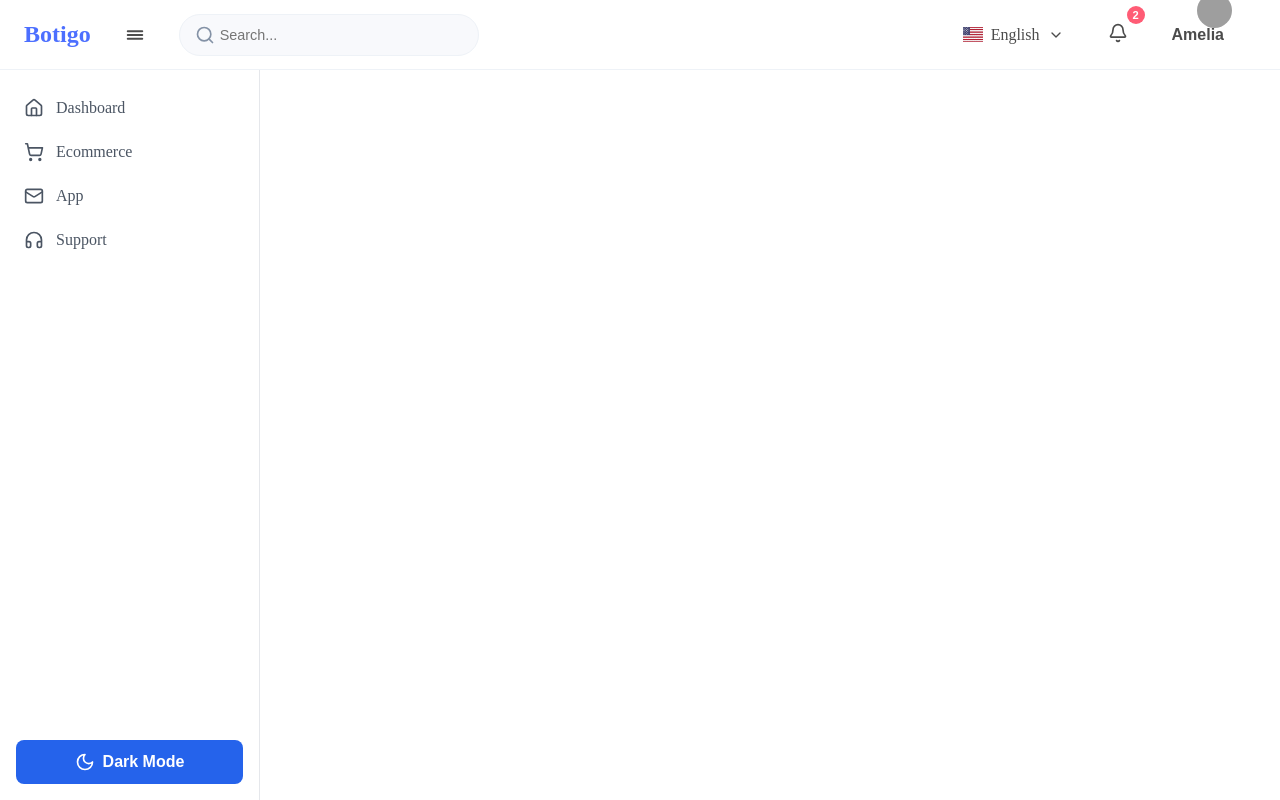
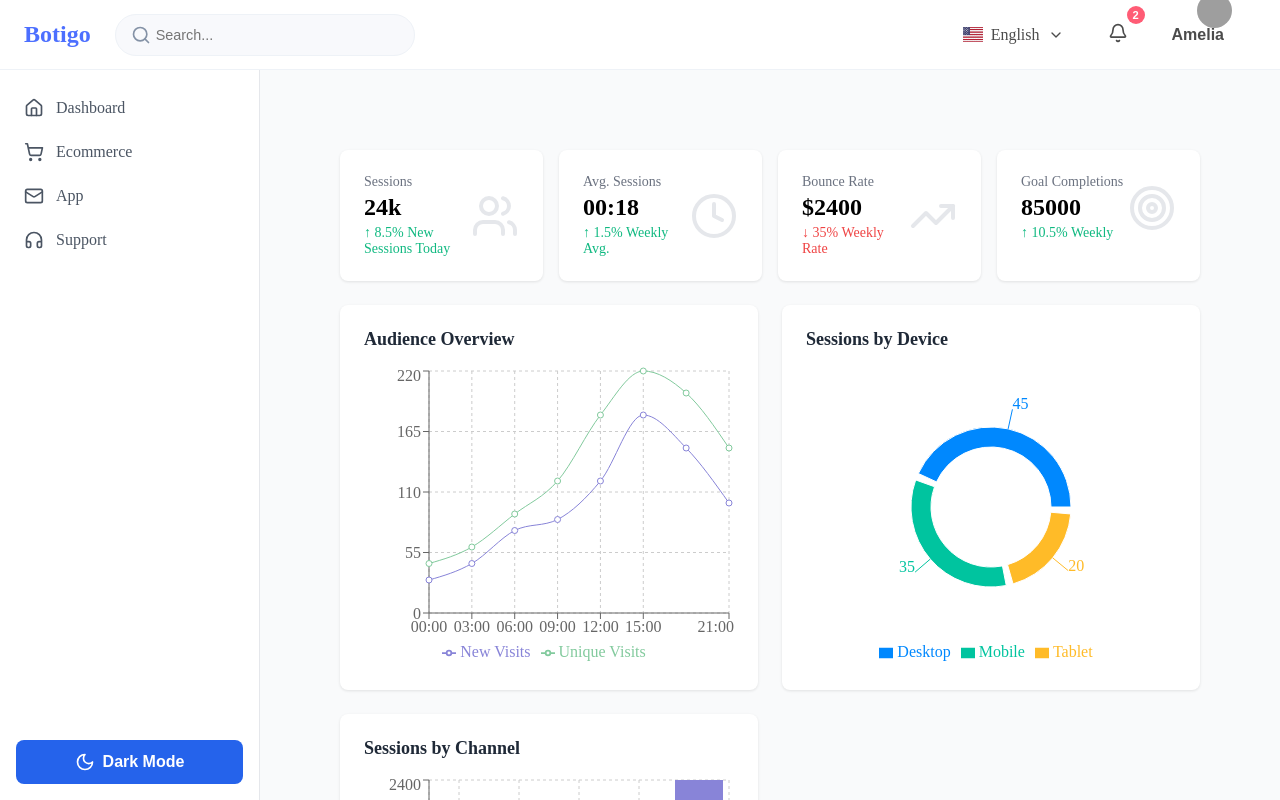
Before and after one commit to Bonaeineza31/Shopping-website, a React (Vite) app in the folder assignment/reactwebsite/: page /dashboard in a window 1280 px wide. Shown: the top 800 px of the page. Built offline with nearby package versions, Linux system fonts and the light colour scheme; grey boxes are pictures that could not be loaded.

Commit message:
added the dashboard

```diff
--- a/assignment/reactwebsite/package.json
+++ b/assignment/reactwebsite/package.json
@@ -16,7 +16,7 @@
     "react-dom": "^18.3.1",
     "react-hook-form": "^7.54.2",
     "react-icons": "^5.4.0",
-    "react-router-dom": "^7.1.3",
+    "react-router-dom": "^7.1.5",
     "recharts": "^2.15.1"
   },
   "devDependencies": {
--- a/assignment/reactwebsite/src/App.jsx
+++ b/assignment/reactwebsite/src/App.jsx
@@ -1,5 +1,5 @@
 import React from 'react'
-import { Routes, Route } from 'react-router-dom'
+import { Routes, Route, BrowserRouter } from 'react-router-dom'
 import Layout from './components/Layout'
 import Home from './components/Home.jsx'
 import Shop from './components/Shop'
@@ -13,11 +13,13 @@ import ProductCard from './components/ProductCard.jsx'
 import HomeProduct from'./components/HomeProduct'
 import Dashboardlayout from './Dashboard/Dashboardlayout.jsx'
 import DashboardView from './Dashboard/DashboardView'
+import Example from './Dashboard/DashboardView'
 
 
 function App() {
   return (
-    <Routes>..
+    <BrowserRouter>
+     <Routes>
       <Route path="/" element={<Layout />}>
         <Route index element={<Home />} />
         <Route path="/Contact" element={<Contact />} />
@@ -30,11 +32,13 @@ function App() {
         <Route path="category/:id" element={<SinglePage/>} />
         <Route path="/" element={<Dashboardlayout />} />
         <Route index element={<DashboardView />} />
-       </Route>
-       <Route path="/" element={<Dashboardlayout />}>
-        <Route path='/dashboard' index element={<DashboardView />} />
         </Route>
+        <Route path="/" element={<Dashboardlayout />}>
+        <Route path="/dashboard" index element={<DashboardView/>} />
+  </Route>
     </Routes>
+    </BrowserRouter>
+
   );
 }
 
--- a/assignment/reactwebsite/src/Dashboard/DashboardView.jsx
+++ b/assignment/reactwebsite/src/Dashboard/DashboardView.jsx
@@ -1,12 +1,150 @@
-import React from 'react'
+import React from 'react';
+import { LineChart, Line, XAxis, YAxis, CartesianGrid, Tooltip, Legend, ResponsiveContainer, PieChart, Pie, Cell, BarChart, Bar } from 'recharts';
+import { Users, Clock, TrendingUp, Target } from 'lucide-react';
+import './dashboard-styles/dashboardview.css'
 
-function DashboardView(){
+// Sample data
+const visitData = [
+  { time: '00:00', newVisits: 30, uniqueVisits: 45 },
+  { time: '03:00', newVisits: 45, uniqueVisits: 60 },
+  { time: '06:00', newVisits: 75, uniqueVisits: 90 },
+  { time: '09:00', newVisits: 85, uniqueVisits: 120 },
+  { time: '12:00', newVisits: 120, uniqueVisits: 180 },
+  { time: '15:00', newVisits: 180, uniqueVisits: 220 },
+  { time: '18:00', newVisits: 150, uniqueVisits: 200 },
+  { time: '21:00', newVisits: 100, uniqueVisits: 150 },
+];
 
-    return(
-        <>
-        <div> Dashboard View</div>
-        </>
-    )
-}
+const deviceData = [
+  { name: 'Desktop', value: 45 },
+  { name: 'Mobile', value: 35 },
+  { name: 'Tablet', value: 20 },
+];
+
+const channelData = [
+  { name: 'Email', value: 1200 },
+  { name: 'Referral', value: 2100 },
+  { name: 'Organic', value: 1500 },
+  { name: 'Direct', value: 1800 },
+  { name: 'Campaign', value: 2400 },
+];
+
+const COLORS = ['#0088FE', '#00C49F', '#FFBB28', '#FF8042', '#8884d8'];
+
+const DashboardView = () => {
+  return (
+    <div className="dashboard-wrapper">
+      {/* Metrics Cards */}
+      <div className="metrics-grid">
+        <div className="metric-card">
+          <div className="metric-content">
+            <div className="metric-info">
+              <p className="metric-label">Sessions</p>
+              <h3 className="metric-value">24k</h3>
+              <p className="metric-change positive">↑ 8.5% New Sessions Today</p>
+            </div>
+            <Users className="metric-icon" />
+          </div>
+        </div>
+
+        <div className="metric-card">
+          <div className="metric-content">
+            <div className="metric-info">
+              <p className="metric-label">Avg. Sessions</p>
+              <h3 className="metric-value">00:18</h3>
+              <p className="metric-change positive">↑ 1.5% Weekly Avg.</p>
+            </div>
+            <Clock className="metric-icon" />
+          </div>
+        </div>
+
+        <div className="metric-card">
+          <div className="metric-content">
+            <div className="metric-info">
+              <p className="metric-label">Bounce Rate</p>
+              <h3 className="metric-value">$2400</h3>
+              <p className="metric-change negative">↓ 35% Weekly Rate</p>
+            </div>
+            <TrendingUp className="metric-icon" />
+          </div>
+        </div>
+
+        <div className="metric-card">
+          <div className="metric-content">
+            <div className="metric-info">
+              <p className="metric-label">Goal Completions</p>
+              <h3 className="metric-value">85000</h3>
+              <p className="metric-change positive">↑ 10.5% Weekly</p>
+            </div>
+            <Target className="metric-icon" />
+          </div>
+        </div>
+      </div>
+
+      {/* Charts Grid */}
+      <div className="charts-grid">
+        {/* Audience Overview */}
+        <div className="chart-card">
+          <h3 className="chart-title">Audience Overview</h3>
+          <ResponsiveContainer width="100%" height={300}>
+            <LineChart data={visitData}>
+              <CartesianGrid strokeDasharray="3 3" />
+              <XAxis dataKey="time" />
+              <YAxis />
+              <Tooltip />
+              <Legend />
+              <Line type="monotone" dataKey="newVisits" stroke="#8884d8" name="New Visits" />
+              <Line type="monotone" dataKey="uniqueVisits" stroke="#82ca9d" name="Unique Visits" />
+            </LineChart>
+          </ResponsiveContainer>
+        </div>
+
+        {/* Sessions by Device */}
+        <div className="chart-card">
+          <h3 className="chart-title">Sessions by Device</h3>
+          <ResponsiveContainer width="100%" height={300}>
+            <PieChart>
+              <Pie
+                data={deviceData}
+                cx="50%"
+                cy="50%"
+                innerRadius={60}
+                outerRadius={80}
+                fill="#8884d8"
+                paddingAngle={5}
+                dataKey="value"
+                label
+              >
+                {deviceData.map((entry, index) => (
+                  <Cell key={`cell-${index}`} fill={COLORS[index % COLORS.length]} />
+                ))}
+              </Pie>
+              <Tooltip />
+              <Legend />
+            </PieChart>
+          </ResponsiveContainer>
+        </div>
+
+        {/* Sessions by Channel */}
+        <div className="chart-card">
+          <h3 className="chart-title">Sessions by Channel</h3>
+          <ResponsiveContainer width="100%" height={300}>
+            <BarChart data={channelData}>
+              <CartesianGrid strokeDasharray="3 3" />
+              <XAxis dataKey="name" />
+              <YAxis />
+              <Tooltip />
+              <Bar dataKey="value" fill="#8884d8">
+                {channelData.map((entry, index) => (
+                  <Cell key={index} fill={COLORS[index % COLORS.length]} />
+                ))}
+              </Bar>
+            </BarChart>
+          </ResponsiveContainer>
+        </div>
+      </div>
+    </div>
+  );
+};
 
 export default DashboardView;
--- a/assignment/reactwebsite/src/Dashboard/Dashboardlayout.jsx
+++ b/assignment/reactwebsite/src/Dashboard/Dashboardlayout.jsx
@@ -4,19 +4,21 @@ import Dashboardnavbar from '../Dashboard/Dashboardnavbar';
 import Sidebar from '../Dashboard/Sidebar';
 
 const Dashboardlayout = () => {
-  const [SidebarOpen, setSidebarOpen] = useState(true);
+  const [sidebarOpen, setSidebarOpen] = useState(true);
 
   const toggleSidebar = () => {
-    setSidebarOpen(!SidebarOpen);
+    setSidebarOpen(!sidebarOpen);
   };
 
   return (
-    <div className="dashboard-container">
-      <Dashboardnavbar toggleSidebar={toggleSidebar} isSidebarOpen={SidebarOpen} />
-      <Sidebar isOpen={SidebarOpen} />
-      <main className={`dashboard-content ${SidebarOpen ? 'Sidebar-open' : ''}`}>
-        <Outlet />
-      </main>
+    <div className="dashboard-wrapper">
+      <Dashboardnavbar onToggle={toggleSidebar} />
+      <div className="dashboard-container">
+        <Sidebar isOpen={sidebarOpen} />
+        <main className={`main-content ${sidebarOpen ? 'sidebar-open' : ''}`}>
+          <Outlet />
+        </main>
+      </div>
     </div>
   );
 };
--- a/assignment/reactwebsite/src/Dashboard/Dashboardnavbar.jsx
+++ b/assignment/reactwebsite/src/Dashboard/Dashboardnavbar.jsx
@@ -1,5 +1,5 @@
 import React, { useState } from 'react';
-import { Bell, Globe, Search, ChevronDown, User, Wallet, Settings, Lock, LogOut , X} from 'lucide-react';
+import { Bell, Globe, Search, ChevronDown, User, Wallet, Settings, Lock, LogOut,  X}  from 'lucide-react';
 import usflag from './pics/Screenshot 2025-02-12 152933.png'
 import pp3 from './pics/pp3.jpg'
 import './dashboard-styles/dashboardnavbar.css'
@@ -35,12 +35,12 @@ const Dashboardnavbar = ({ toggleSidebar, isSidebarOpen }) => {
           <h1 className="logo-text">Botigo</h1>
         </div>
 
-        <button
+        {/* <button
           className="menu-toggle"
           onClick={toggleSidebar}
         >
           {isSidebarOpen ? <IoReorderThree size={24} /> : <Menu size={24} />}
-        </button>
+        </button> */}
 
         <div className="search-container">
           <input
--- a/assignment/reactwebsite/src/Dashboard/dashboard-styles/dashboardnavbar.css
+++ b/assignment/reactwebsite/src/Dashboard/dashboard-styles/dashboardnavbar.css
@@ -24,7 +24,7 @@
     justify-content: center;
     background: none;
     border: none;
-    padding: 0.5rem;
+    padding: 20px;
     cursor: pointer;
     color: #4b4b4b;
     border-radius: 0.375rem;
--- /dev/null
+++ b/assignment/reactwebsite/src/Dashboard/dashboard-styles/dashboardview.css
@@ -0,0 +1,119 @@
+.dashboard-wrapper {
+    padding: 1.5rem;
+    background-color: #f9fafb;
+    min-height: 100vh;
+  }
+
+  /* Metrics Grid */
+  .metrics-grid {
+    display: grid;
+    grid-template-columns: repeat(1, 1fr);
+    gap: 1rem;
+    margin-bottom: 1.5rem;
+  }
+
+  @media (min-width: 768px) {
+    .metrics-grid {
+      grid-template-columns: repeat(2, 1fr);
+    }
+  }
+
+  @media (min-width: 1024px) {
+    .metrics-grid {
+      grid-template-columns: repeat(4, 1fr);
+    }
+  }
+
+  .metric-card {
+    background-color: white;
+    border-radius: 0.5rem;
+    box-shadow: 0 1px 3px rgba(0, 0, 0, 0.1);
+    padding: 1.5rem;
+  }
+
+  .metric-content {
+    display: flex;
+    align-items: center;
+    justify-content: space-between;
+  }
+
+  .metric-info {
+    flex: 1;
+  }
+
+  .metric-label {
+    color: #6b7280;
+    font-size: 0.875rem;
+    margin-bottom: 0.25rem;
+  }
+
+  .metric-value {
+    font-size: 1.5rem;
+    font-weight: 700;
+    margin: 0.25rem 0;
+  }
+
+  .metric-change {
+    font-size: 0.875rem;
+  }
+
+  .metric-change.positive {
+    color: #10b981;
+  }
+
+  .metric-change.negative {
+    color: #ef4444;
+  }
+
+  .metric-icon {
+    width: 3rem;
+    height: 3rem;
+    color: #e5e7eb;
+  }
+
+  /* Charts Grid */
+  .charts-grid {
+    display: grid;
+    grid-template-columns: 1fr;
+    gap: 1.5rem;
+  }
+
+  @media (min-width: 1024px) {
+    .charts-grid {
+      grid-template-columns: repeat(2, 1fr);
+    }
+  }
+
+  .chart-card {
+    background-color: white;
+    border-radius: 0.5rem;
+    box-shadow: 0 1px 3px rgba(0, 0, 0, 0.1);
+    padding: 1.5rem;
+  }
+
+  .chart-title {
+    font-size: 1.125rem;
+    font-weight: 600;
+    margin-bottom: 1rem;
+    color: #1f2937;
+  }
+
+  /* Sidebar adjustments */
+  .main-content {
+    margin-left: 0;
+    transition: margin-left 0.3s ease;
+  }
+
+  .main-content.sidebar-open {
+    margin-left: 260px;
+  }
+
+  @media (min-width: 1024px) {
+    .sidebar {
+      transform: translateX(0);
+    }
+
+    .main-content {
+      margin-left: 260px;
+    }
+  }
--- a/assignment/reactwebsite/src/main.jsx
+++ b/assignment/reactwebsite/src/main.jsx
@@ -1,13 +1,10 @@
 import React from 'react'
 import ReactDOM from 'react-dom/client'
 import App from './App'
-import { BrowserRouter } from 'react-router-dom'
 import './index.css'
 
 ReactDOM.createRoot(document.getElementById('root')).render(
   <React.StrictMode>
-    <BrowserRouter>
       <App />
-    </BrowserRouter>
   </React.StrictMode>,
 )
```
Also changed, not shown: 1 other file (tests, documents, lock files or other folders).
